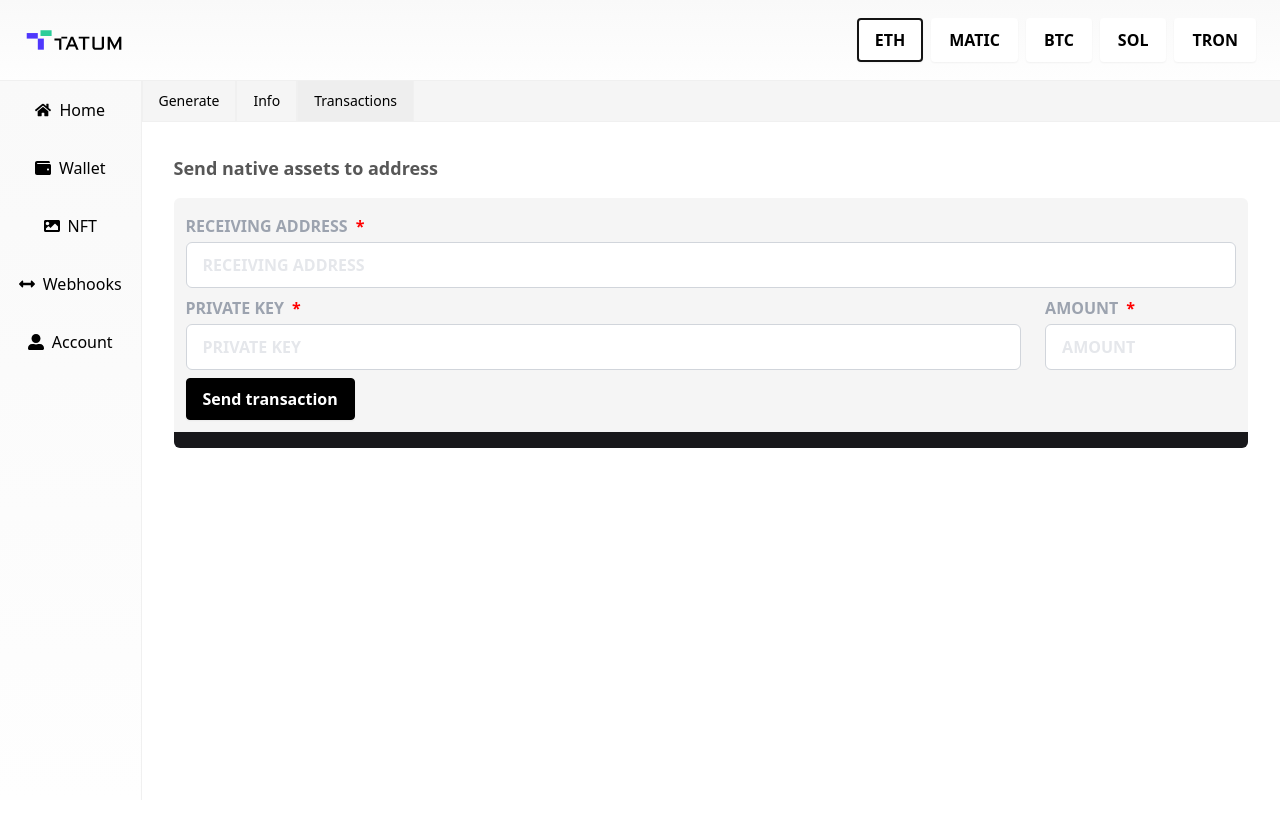
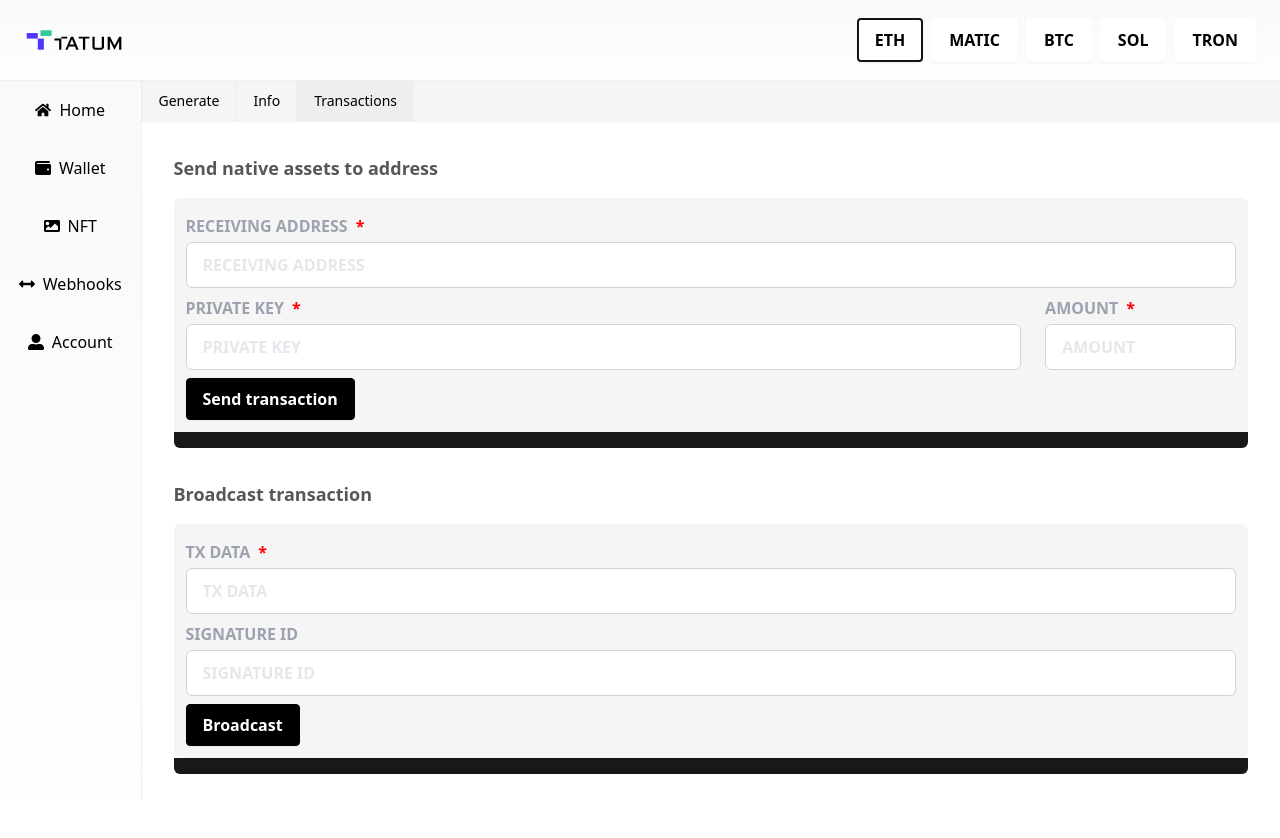
Before and after one commit to tatumio/tatum-js-example-react-app, a Next.js app: page /wallet/transactions in a window 1280 px wide. Before the commit the page ends 800 px from the top, so only its background shows below. Built offline with nearby package versions, Linux system fonts and the light colour scheme; no server answers.

Commit message:
feat: add broadcast example

```diff
--- a/src/pages/wallet/transactions.tsx
+++ b/src/pages/wallet/transactions.tsx
@@ -22,12 +22,17 @@ export default function WalletTransactionsPage() {
   const [transferLoading, setTransferLoading] = React.useState(false);
   const [transferResponse, setTransferResponse] = React.useState('');
 
+  const [broadcastLoading, setBroadcastLoading] = React.useState(false);
+  const [broadcastResponse, setBroadcastResponse] = React.useState('');
+
   const [formData, setFormData] = React.useState({
     to: '',
     fromPrivateKey: '',
     amount: '',
     value: 0,
     from: '',
+    txData: '',
+    signatureId: '',
   });
 
   const handleInputChange = (e: React.FormEvent<HTMLInputElement>) => {
@@ -116,12 +121,69 @@ export default function WalletTransactionsPage() {
         typeof response !== 'string' ? JSON.stringify(response) : response
       );
     setTransferLoading(false);
-    toast.success('Block received successfuly!');
+    toast.success('TX sent successfuly!');
   };
 
-  //const broadcastTx = async (e: React.FormEvent<HTMLFormElement>) => {
-  // @todo
-  //};
+  const broadcastTx = async (e: React.FormEvent<HTMLFormElement>) => {
+    e.preventDefault();
+    setBroadcastLoading(true);
+
+    let response;
+
+    try {
+      switch (selectedChain) {
+        case Chains.Ethereum:
+          response = await TatumEthSDK(SDKOptions).blockchain.broadcast({
+            txData: formData.txData,
+            signatureId: formData.signatureId
+              ? formData.signatureId
+              : undefined,
+          });
+          break;
+        case Chains.Polygon:
+          response = await TatumPolygonSDK(SDKOptions).blockchain.broadcast({
+            txData: formData.txData,
+            signatureId: formData.signatureId
+              ? formData.signatureId
+              : undefined,
+          });
+          break;
+        case Chains.Bitcoin:
+          response = await TatumBtcSDK(SDKOptions).blockchain.broadcast({
+            txData: formData.txData,
+            signatureId: formData.signatureId
+              ? formData.signatureId
+              : undefined,
+          });
+          break;
+        case Chains.Solana:
+          // todo
+          return;
+        case Chains.Tron:
+          response = TatumTronSDK(SDKOptions).blockchain.broadcast({
+            txData: formData.txData,
+          });
+          break;
+      }
+    } catch (e) {
+      if (e instanceof Error) {
+        if (JSON.parse(e?.message)?.message) {
+          toast.error(JSON.parse(e.message).message);
+        } else {
+          toast.error(e?.message);
+        }
+      }
+      setBroadcastLoading(false);
+      return;
+    }
+
+    if (response)
+      setBroadcastResponse(
+        typeof response !== 'string' ? JSON.stringify(response) : response
+      );
+    setBroadcastLoading(false);
+    toast.success('Broadcasted successfuly!');
+  };
 
   //const transferERC = async (e: React.FormEvent<HTMLFormElement>) => {
   // @todo
@@ -219,6 +281,54 @@ export default function WalletTransactionsPage() {
             {transferResponse ? `Block: ${transferResponse}` : ''}
           </div>
         </div>
+
+        {selectedChain !== Chains.Solana && (
+          <div className='layout mb-8 flex flex-col items-baseline justify-start text-left text-black'>
+            <h4>Broadcast transaction</h4>
+            <form
+              onSubmit={(e) => broadcastTx(e)}
+              className='mt-2 flex w-full flex-wrap rounded-md bg-neutral-100 pt-4 pb-3'
+            >
+              <div className='mb-2 flex w-full flex-row'>
+                <div className='w-full px-3'>
+                  <Input
+                    required
+                    inputType='text'
+                    placeholder='TX DATA'
+                    name='txData'
+                    onChange={(e) => handleInputChange(e)}
+                  />
+                </div>
+              </div>
+              {selectedChain !== Chains.Tron && (
+                <div className='mb-2 flex w-full flex-row'>
+                  <div className='w-full px-3'>
+                    <Input
+                      inputType='text'
+                      placeholder='SIGNATURE ID'
+                      name='signatureId'
+                      onChange={(e) => handleInputChange(e)}
+                    />
+                  </div>
+                </div>
+              )}
+              <div className='flex w-full flex-row items-center justify-start px-3'>
+                <Button isLoading={broadcastLoading} type='submit'>
+                  Broadcast
+                </Button>
+              </div>
+            </form>
+
+            <div
+              className={clsxm(
+                'flex w-full items-center rounded-bl-md rounded-br-md bg-zinc-900 px-4 py-2 text-white transition-max-height duration-300 ease-in-out',
+                broadcastResponse ? 'max-h-50' : 'max-h-0'
+              )}
+            >
+              {broadcastResponse}
+            </div>
+          </div>
+        )}
       </main>
     </Layout>
   );
```
